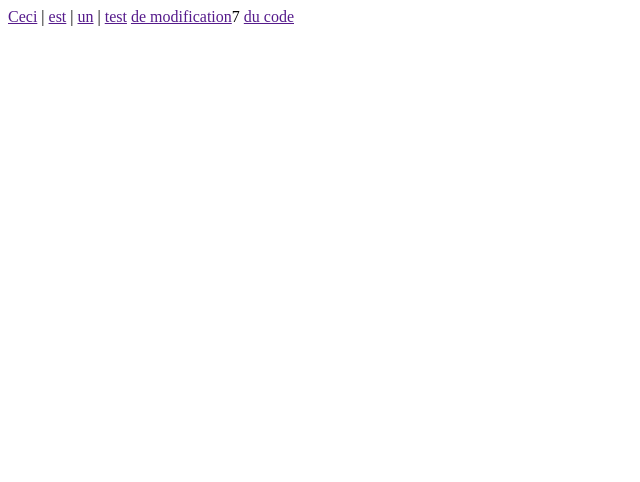
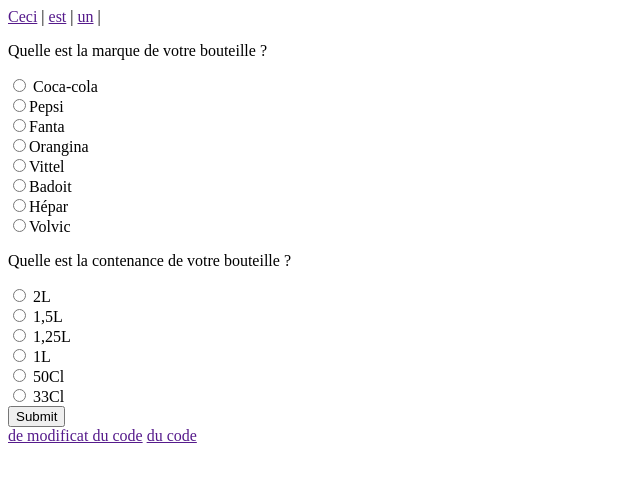
Before and after one commit to Ziirkov/Repo_TP_SQLSERVER, a plain HTML site: page index.html in a window 1280 px wide. Shown: the whole page, without its empty margins (0-640 px from the left). Drawn offline with Linux system fonts and the light colour scheme.

Commit message:
Update index.html

```diff
--- a/index.html
+++ b/index.html
@@ -8,8 +8,29 @@
 <a href="">Ceci</a> |
 <a href="">est</a> |
 <a href="">un</a> |
-<a href="">test</a>
-<a href="">de modification</a>7
+<div>
+	<form action="submit.php" method="post">
+		<p>Quelle est la marque de votre bouteille ?</p>
+		<input type="radio" name="bouteille" value="Coca-cola"> Coca-cola<br>
+		<input type="radio" name="bouteille" value="Pepsi">Pepsi<br>
+		<input type="radio" name="bouteille" value="Fanta">Fanta<br>
+		<input type="radio" name="bouteille" value="Orangina">Orangina<br>
+		<input type="radio" name="bouteille" value="Vittel">Vittel<br>
+		<input type="radio" name="bouteille" value="Badoit">Badoit<br>
+		<input type="radio" name="bouteille" value="Hépar">Hépar<br>
+		<input type="radio" name="bouteille" value="Volvic">Volvic<br>
+		<p>Quelle est la contenance de votre bouteille ?</p>
+		<input type="radio" name="contenance" value="200CL"> 2L<br>
+		<input type="radio" name="contenance" value="150CL"> 1,5L<br>
+		<input type="radio" name="contenance" value="125CL"> 1,25L<br>
+		<input type="radio" name="contenance" value="1L"> 1L<br>
+		<input type="radio" name="contenance" value="50CL"> 50Cl<br>
+		<input type="radio" name="contenance" value="33CL"> 33Cl<br>
+		<input type="submit" value="Submit">
+	</form>
+
+</div>
+<a href="">de modificat du code</a>
 <a href="">du code</a>
 </nav>
 </body>
```
